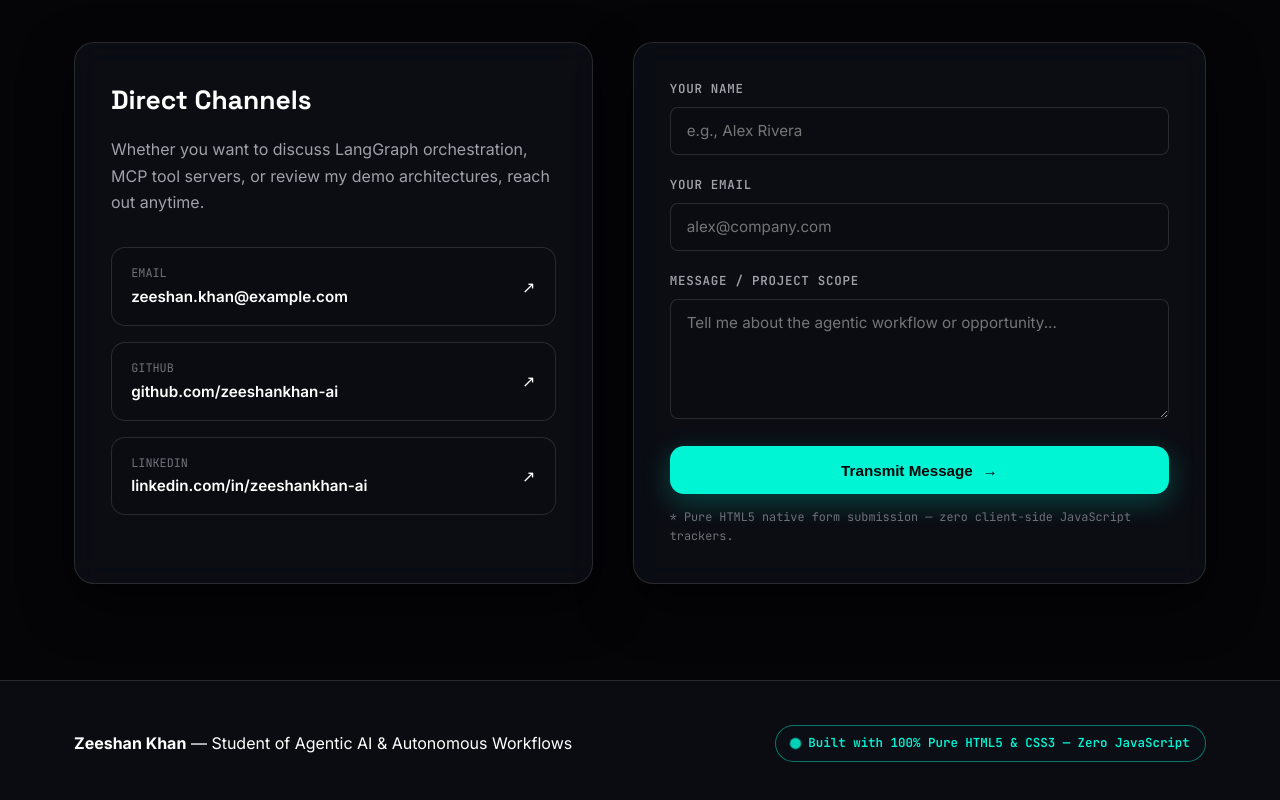
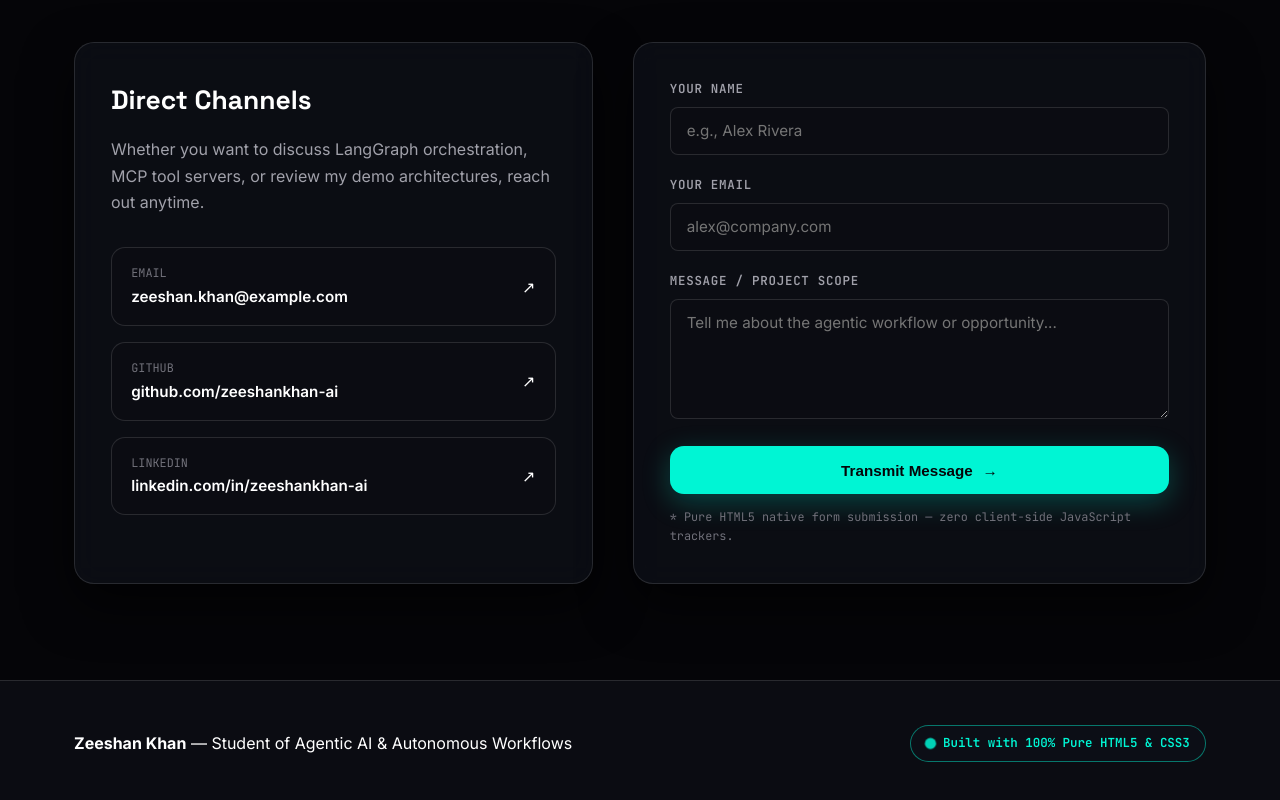
Before and after one commit to jisankhantech-cyber/personal_portfolio, a plain HTML site: page index.html in a window 1280 px wide. Shown: the part 4364-5164 px from the top of the page. Drawn offline with Linux system fonts and the light colour scheme.

Commit message:
remove a line

```diff
--- a/index.html
+++ b/index.html
@@ -2126,7 +2126,7 @@
         </div>
         <div class="zero-js-badge">
           <span class="status-dot"></span>
-          <span>Built with 100% Pure HTML5 &amp; CSS3 — Zero JavaScript</span>
+          <span>Built with 100% Pure HTML5 &amp; CSS3</span>
         </div>
       </div>
     </footer>
```
